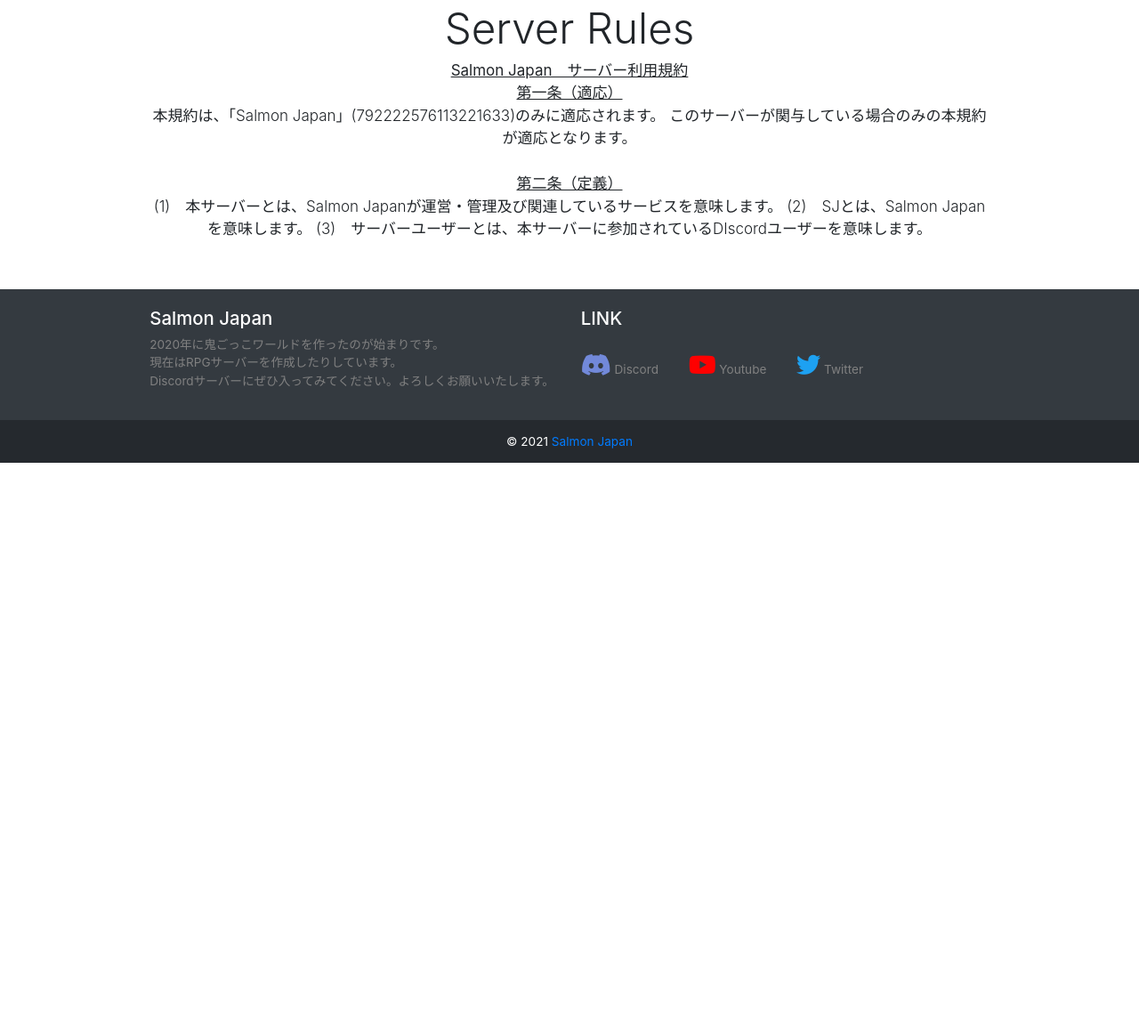
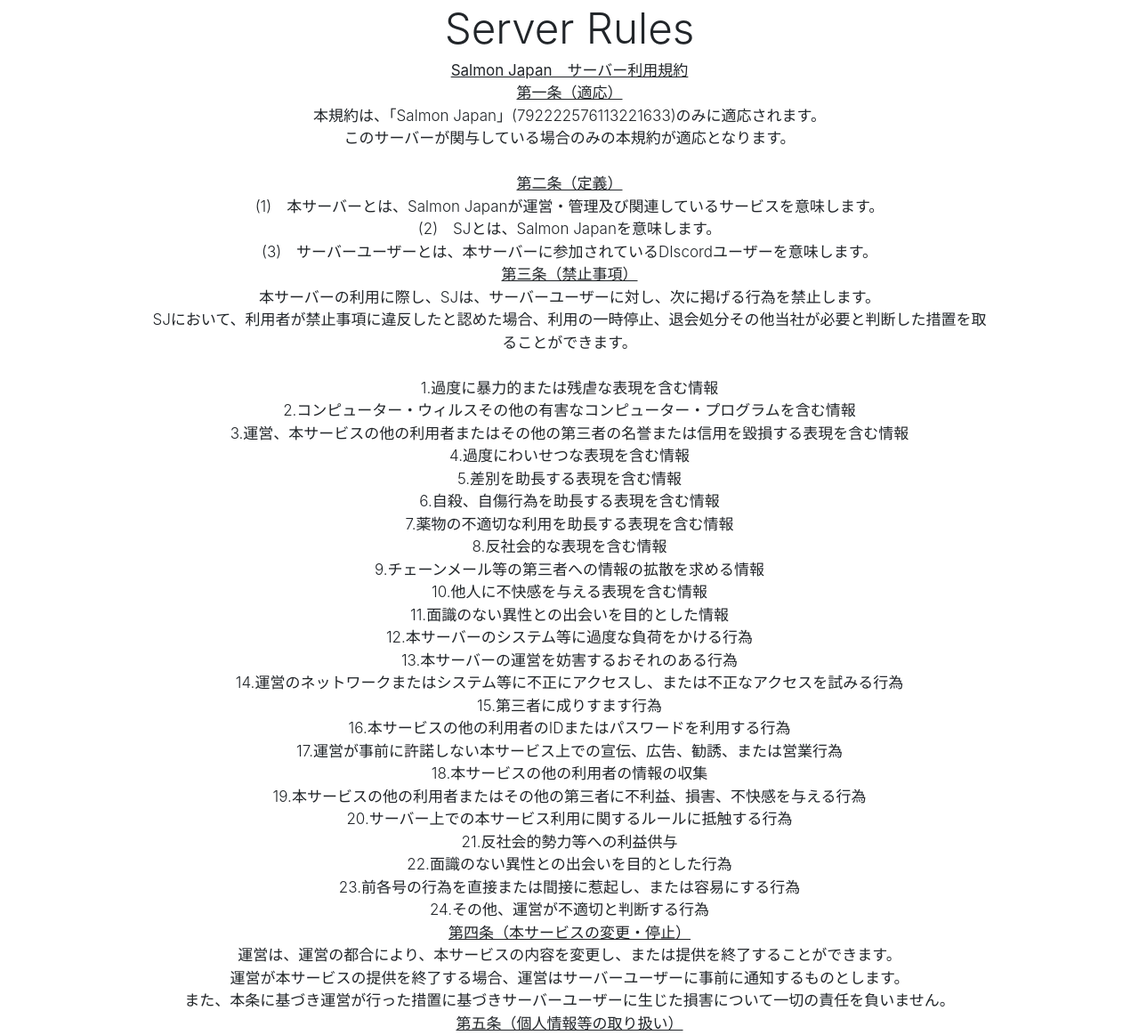
Before and after one commit to salmonjapan-rpg/salmonjapan-rpg.github.io, a plain HTML site: page subpages/rules.html in a window 1280 px wide. Shown: the part 65-1228 px from the top of the page at 89% size. Before the commit the page ends 800 px from the top, so only its background shows below. Drawn offline with nearby package versions, Linux system fonts and the light colour scheme; a script that the page names is missing.

Commit message:
Update rules.html

```diff
--- a/subpages/rules.html
+++ b/subpages/rules.html
@@ -73,12 +73,45 @@
         <h4 class="display-4">Server Rules</h4>
         <p class="lead"><u><b>Salmon Japan　サーバー利用規約</b></u> <br>
         <u><b>第一条（適応）</u></b><br>
-        本規約は、「Salmon Japan」(792222576113221633)のみに適応されます。
+        本規約は、「Salmon Japan」(792222576113221633)のみに適応されます。<br>
         このサーバーが関与している場合のみの本規約が適応となります。<br><br>
         <u><b>第二条（定義）</u></b><br>
-        (1)　本サーバーとは、Salmon Japanが運営・管理及び関連しているサービスを意味します。
-        (2)　SJとは、Salmon Japanを意味します。
-        (3)　サーバーユーザーとは、本サーバーに参加されているDIscordユーザーを意味します。</p>
+        (1)　本サーバーとは、Salmon Japanが運営・管理及び関連しているサービスを意味します。<br>
+        (2)　SJとは、Salmon Japanを意味します。<br>
+        (3)　サーバーユーザーとは、本サーバーに参加されているDIscordユーザーを意味します。<br>
+       <u><b>第三条（禁止事項）</u></b><br>
+        本サーバーの利用に際し、SJは、サーバーユーザーに対し、次に掲げる行為を禁止します。<br>SJにおいて、利用者が禁止事項に違反したと認めた場合、利用の一時停止、退会処分その他当社が必要と判断した措置を取ることができます。<br><br>
+
+1.過度に暴力的または残虐な表現を含む情報<br>
+2.コンピューター・ウィルスその他の有害なコンピューター・プログラムを含む情報<br>
+3.運営、本サービスの他の利用者またはその他の第三者の名誉または信用を毀損する表現を含む情報<br>
+4.過度にわいせつな表現を含む情報<br>
+5.差別を助長する表現を含む情報<br>
+6.自殺、自傷行為を助長する表現を含む情報<br>
+7.薬物の不適切な利用を助長する表現を含む情報<br>
+8.反社会的な表現を含む情報<br>
+9.チェーンメール等の第三者への情報の拡散を求める情報<br>
+10.他人に不快感を与える表現を含む情報<br>
+11.面識のない異性との出会いを目的とした情報<br>
+12.本サーバーのシステム等に過度な負荷をかける行為<br>
+13.本サーバーの運営を妨害するおそれのある行為<br>
+14.運営のネットワークまたはシステム等に不正にアクセスし、または不正なアクセスを試みる行為<br>
+15.第三者に成りすます行為<br>
+16.本サービスの他の利用者のIDまたはパスワードを利用する行為<br>
+17.運営が事前に許諾しない本サービス上での宣伝、広告、勧誘、または営業行為<br>
+18.本サービスの他の利用者の情報の収集<br>
+19.本サービスの他の利用者またはその他の第三者に不利益、損害、不快感を与える行為<br>
+20.サーバー上での本サービス利用に関するルールに抵触する行為<br>
+21.反社会的勢力等への利益供与<br>
+22.面識のない異性との出会いを目的とした行為<br>
+23.前各号の行為を直接または間接に惹起し、または容易にする行為<br>
+24.その他、運営が不適切と判断する行為<br>
+        <u><b>第四条（本サービスの変更・停止）</u></b><br>
+        運営は、運営の都合により、本サービスの内容を変更し、または提供を終了することができます。<br>運営が本サービスの提供を終了する場合、運営はサーバーユーザーに事前に通知するものとします。<br>また、本条に基づき運営が行った措置に基づきサーバーユーザーに生じた損害について一切の責任を負いません。<br>
+        <u><b>第五条（個人情報等の取り扱い）</u></b><br>
+        サーバーユーザーは、本サービスに関連して運営がサーバーユーザーに対して秘密に取り扱うことを求めて開示した非公知の情報について、当社の事前の書面による承諾がある場合を除き、秘密に取り扱うものとします。<br>
+       【2020年 3月 2日 制定】<br>
+【制定：SalmonJapan運営一同】</p>
       </div>
   </section>
 
```
